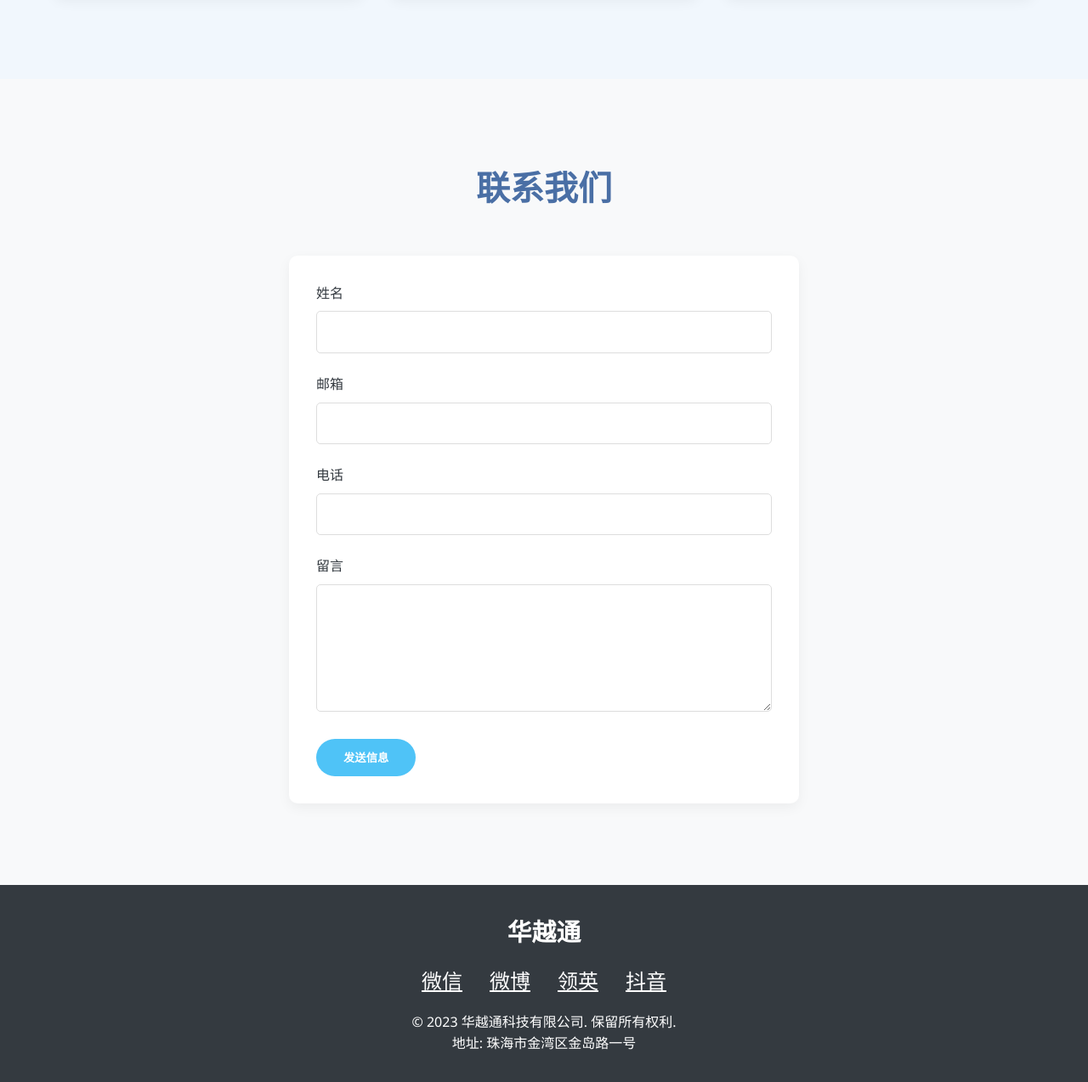
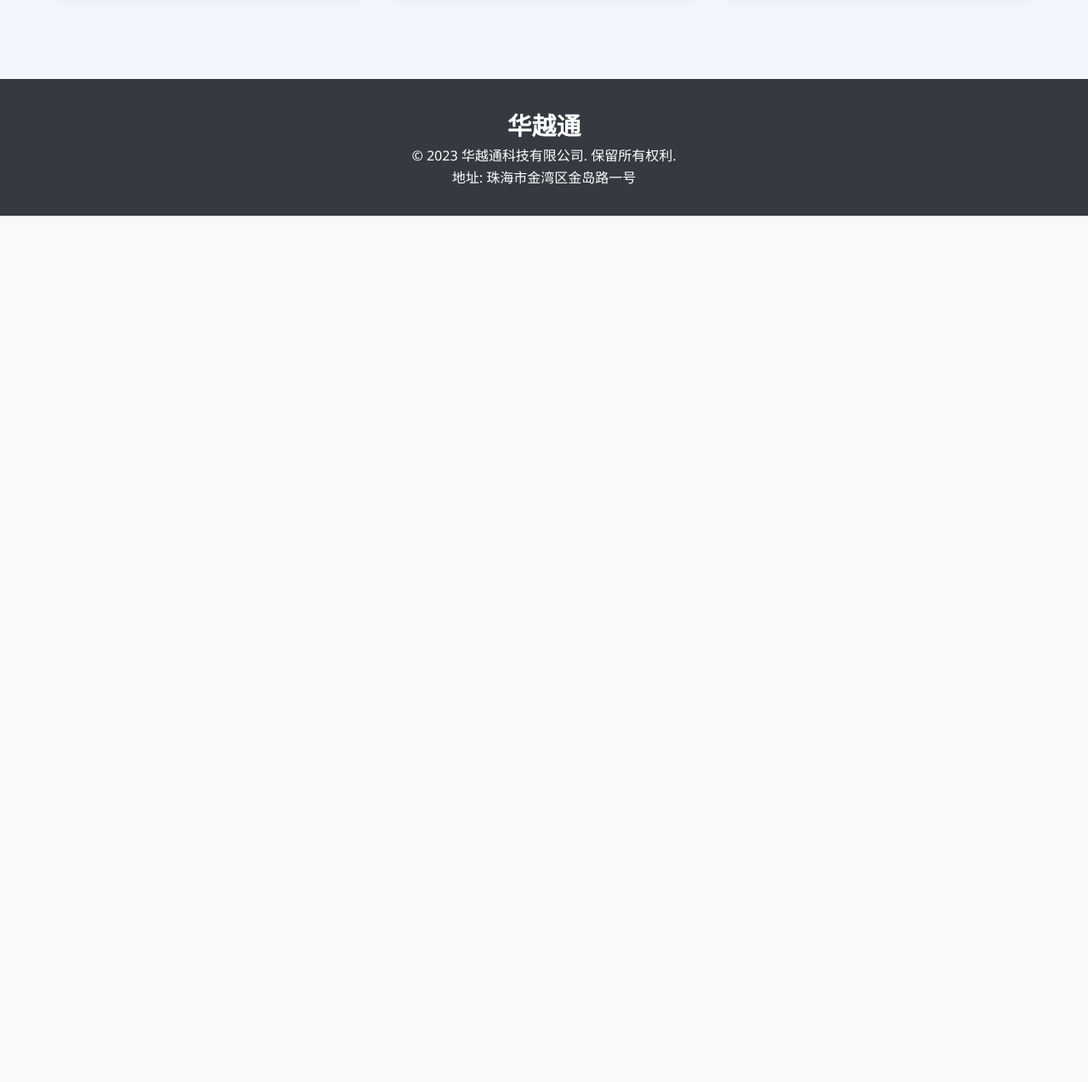
Before and after one commit to Hueyuetong/Home, a plain HTML site: page index.html in a window 1280 px wide. Shown: the part 2269-3543 px from the top of the page at 85% size. After the commit the page ends 2523 px from the top, so only its background shows below. Drawn offline with Linux system fonts and the light colour scheme.

Commit message:
Update index.html
删除联系我们和下方连接

```diff
--- a/index.html
+++ b/index.html
@@ -296,42 +296,9 @@
     </div>
 </section>
 
-<section id="contact" class="contact">
-    <div class="container">
-        <h2 class="section-title">联系我们</h2>
-        <div class="contact-form">
-            <form>
-                <div class="form-group">
-                    <label for="name">姓名</label>
-                    <input type="text" id="name" required>
-                </div>
-                <div class="form-group">
-                    <label for="email">邮箱</label>
-                    <input type="email" id="email" required>
-                </div>
-                <div class="form-group">
-                    <label for="phone">电话</label>
-                    <input type="tel" id="phone">
-                </div>
-                <div class="form-group">
-                    <label for="message">留言</label>
-                    <textarea id="message" required></textarea>
-                </div>
-                <button type="submit" class="btn">发送信息</button>
-            </form>
-        </div>
-    </div>
-</section>
-
 <footer>
     <div class="container">
         <div class="logo">华越通</div>
-        <ul class="social-links">
-            <li><a href="#">微信</a></li>
-            <li><a href="#">微博</a></li>
-            <li><a href="#">领英</a></li>
-            <li><a href="#">抖音</a></li>
-        </ul>
         <p>© 2023 华越通科技有限公司. 保留所有权利.</p>
         <p>地址: 珠海市金湾区金岛路一号</p>
     </div>
```
